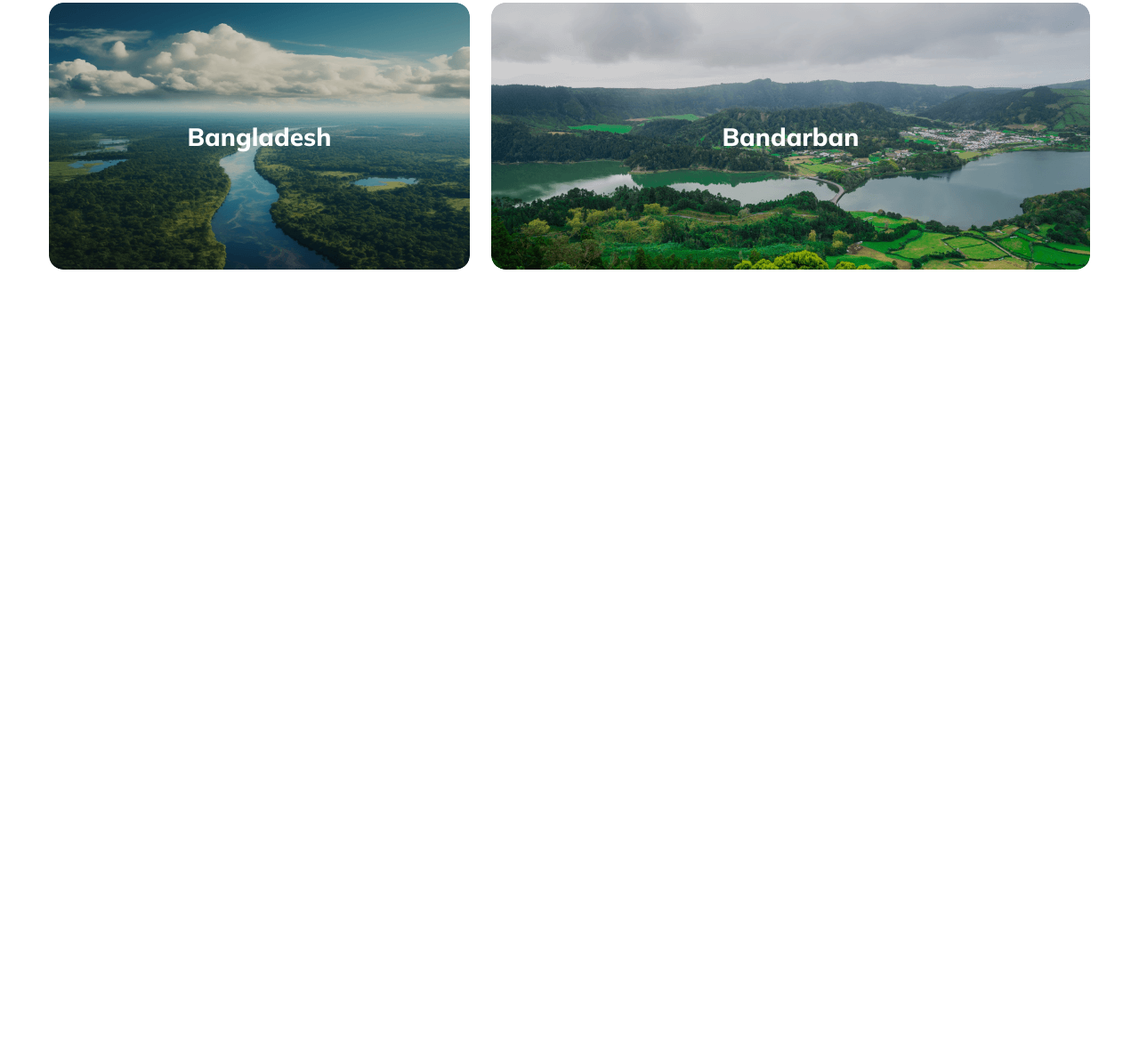
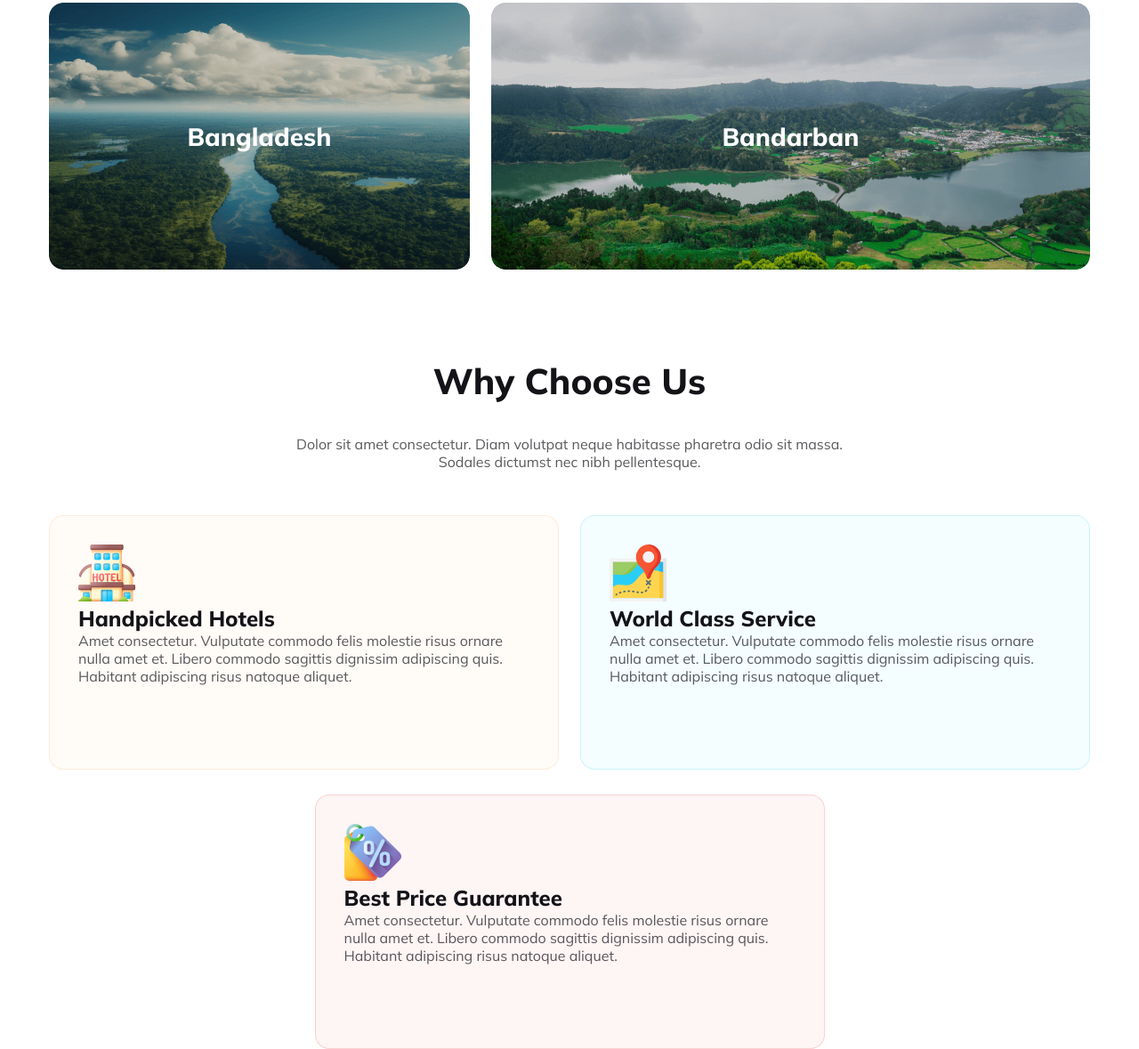
Before and after one commit to mdtamimjd/hero-travels, a plain HTML site: page index.html in a window 1280 px wide. Shown: the part 2199-3378 px from the top of the page at 89% size. Before the commit the page ends 2502 px from the top, so only its background shows below. Drawn offline with nearby package versions, Linux system fonts and the light colour scheme.

Commit message:
choose me

```diff
--- a/index.html
+++ b/index.html
@@ -120,6 +120,39 @@
             </div>
           </div>
         </section>
+        <section class="us">
+          <div class="us_text">
+            <h2 class="h2_40">Why Choose Us</h2>
+            <p class="p_16 center">Dolor sit amet consectetur. Diam volutpat neque habitasse pharetra odio sit massa. Sodales dictumst nec nibh pellentesque.</p>
+          </div>
+          <div class="us_container">
+            <div class="us_row1">
+              <div class="hotel">
+                <div>
+                <img src="./Images/victor/hotel.png" alt="">
+                <h3 class="h3_24">Handpicked Hotels</h3>
+                <p class="p_16">Amet consectetur. Vulputate commodo felis molestie risus  ornare nulla amet et. Libero commodo sagittis dignissim adipiscing quis. Habitant adipiscing risus natoque aliquet. </p>
+              </div>
+              </div>
+              <div class="map">
+                <div>
+                <img src="./Images/victor/map.png" alt="">
+                <h3 class="h3_24">World Class Service</h3>
+                <p class="p_16">Amet consectetur. Vulputate commodo felis molestie risus  ornare nulla amet et. Libero commodo sagittis dignissim adipiscing quis. Habitant adipiscing risus natoque aliquet. </p>
+              </div>
+              </div>
+            </div>
+            <div class="us_row2">
+              <div class="price">
+                <div>
+                <img src="./Images/victor/price.png" alt="">
+                <h3 class="h3_24">Best Price Guarantee</h3>
+                <p class="p_16">Amet consectetur. Vulputate commodo felis molestie risus  ornare nulla amet et. Libero commodo sagittis dignissim adipiscing quis. Habitant adipiscing risus natoque aliquet. </p>
+              </div>
+              </div>
+            </div>
+          </div>
+        </section>
       </main>
     </div>
     <footer></footer>
--- a/styles/index.css
+++ b/styles/index.css
@@ -65,6 +65,12 @@
     color: rgb(255, 255, 255);
     font-family: Mulish;
     font-size: 28px;
+    font-weight: 800;
+}
+.h3_24{
+    color: rgb(19, 19, 24);
+    font-family: Mulish;
+    font-size: 24px;
     font-weight: 800;
 }
 /* common class */
@@ -297,3 +303,89 @@ nav>ul>li>a{
     align-items: center;
     border-radius: 16px;
 }
+/* us */
+.us{
+    margin-top: 100px;
+    width: 1170px;
+    height: auto;
+    display: flex;
+    flex-direction: column;
+    align-items: center;
+    row-gap: 50px;
+}
+.us_text{
+    width: 643px;
+    height: 126px;
+    display: flex;
+    flex-direction: column;
+    align-items: center;
+    justify-content: space-between;
+}
+.us_container{
+    width: 1170px;
+    height: auto;
+    display: flex;
+    flex-direction: column;
+    justify-content: center;
+    align-items: center;
+    row-gap: 30px;
+}
+.us_row1{
+    width: 100%;
+    height: 284px;
+    display: grid;
+    grid-template-columns: repeat(2 , 573px);
+    justify-content: space-between;
+}
+.hotel{
+    box-sizing: border-box;
+    border: 1px solid rgba(251, 181, 99, 0.2);
+    border-radius: 16px;
+    background: rgba(251, 181, 99, 0.05);
+}
+.hotel>div{
+    width: 486px;
+    height: 220px;
+    margin: 32px;
+}
+.hotel>div>img{
+    width: 64px;
+    height: 64px;
+}
+.map{
+    box-sizing: border-box;
+    border: 1px solid rgba(41, 206, 246, 0.2);
+    border-radius: 16px;
+    background: rgba(41, 206, 246, 0.05);
+}
+.map>div{
+    width: 486px;
+    height: 220px;
+    margin: 32px;
+}
+.map>div>img{
+    width: 64px;
+    height: 64px;
+}
+.us_row2{
+    width: 100%;
+    display: grid;
+    height: 284px;
+    grid-template-columns: 573px;
+    justify-content: center;
+}
+.price{
+    box-sizing: border-box;
+    border: 1px solid rgba(233, 68, 68, 0.2);
+    border-radius: 16px;
+    background: rgba(233, 68, 68, 0.05);
+}
+.price>div{
+    width: 486px;
+    height: 220px;
+    margin: 32px;
+}
+.price>div>img{
+    width: 64px;
+    height: 64px;
+}
```
Also changed, not shown: Images/victor/hotel.png (added), Images/victor/map.png (added), Images/victor/price.png (added).
